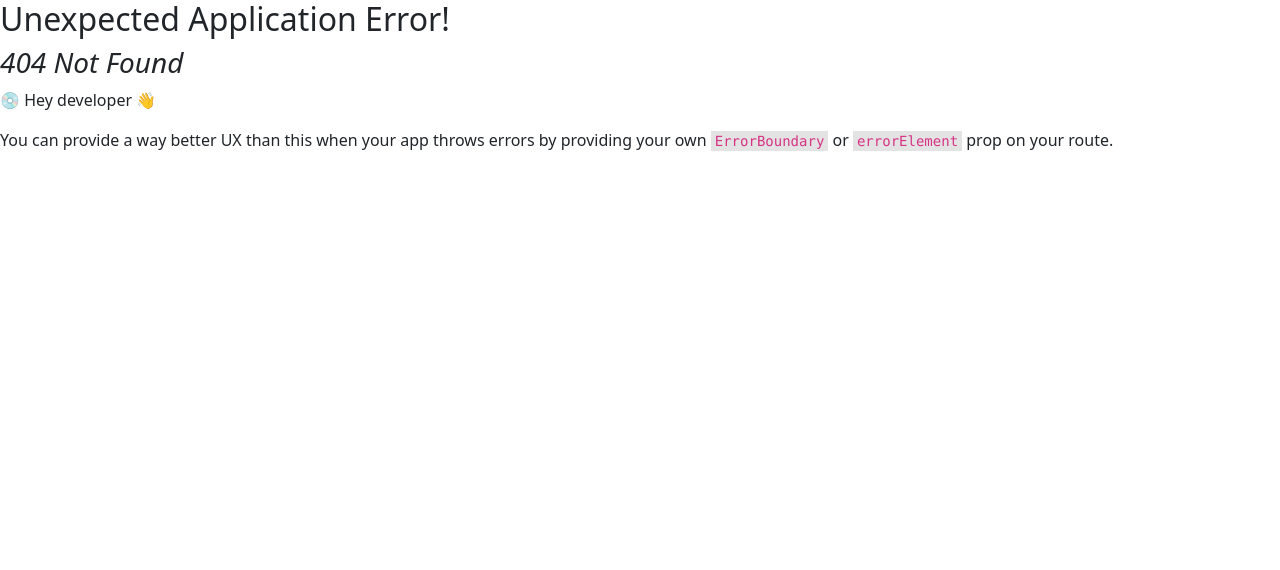
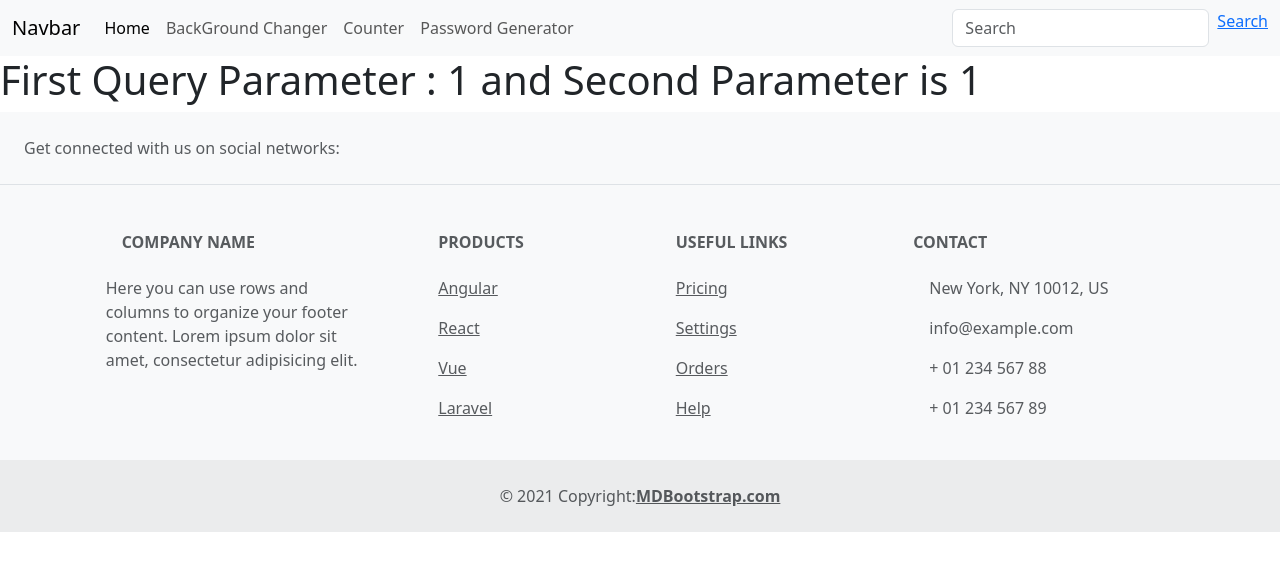
Before and after one commit to rishitkundariya/Learning_React_Js, a React (Create React App) app in the folder react_js_demo/: page /search/1/1 in a window 1280 px wide. Before the commit this address had no page. Shown: the top 570 px of the page. Built offline with nearby package versions, Linux system fonts and the light colour scheme.

Commit message:
Passing Route parameter using react router dom.

```diff
--- a/react_js_demo/src/components/Navbar/Navbar.jsx
+++ b/react_js_demo/src/components/Navbar/Navbar.jsx
@@ -1,5 +1,5 @@
 import React from "react";
-import { Link } from "react-router-dom";
+import { Link, NavLink } from "react-router-dom";
 
 export default function Navbar() {
   return (
@@ -48,9 +48,13 @@ export default function Navbar() {
                 placeholder="Search"
                 aria-label="Search"
               />
-              <button class="btn btn-outline-success" type="submit">
+              <NavLink
+                class="btn btn-outline-success"
+                to="search/Rishit"
+                type="submit"
+              >
                 Search
-              </button>
+              </NavLink>
             </form>
           </div>
         </div>
--- /dev/null
+++ b/react_js_demo/src/components/Search/Search.jsx
@@ -0,0 +1,18 @@
+import React from "react";
+
+import { useParams } from "react-router-dom";
+
+export default function Search() {
+  const searchparam = useParams().searchparam;
+  const secondParam = useParams().secondParam;
+  return (
+    <>
+      <div>
+        <h1>
+          First Query Parameter : {searchparam} and Second Parameter is{" "}
+          {secondParam}{" "}
+        </h1>
+      </div>
+    </>
+  );
+}
--- a/react_js_demo/src/index.js
+++ b/react_js_demo/src/index.js
@@ -20,6 +20,7 @@ import {
   createRoutesFromElements,
 } from "react-router-dom";
 import Layout from "./components/Layout/Layout";
+import Search from "./components/Search/Search";
 const root = ReactDOM.createRoot(document.getElementById("root"));
 const router = createBrowserRouter(
   createRoutesFromElements(
@@ -28,6 +29,10 @@ const router = createBrowserRouter(
       <Route path="bgchanger" element={<BackGroundChanger />}></Route>
       <Route path="counter" element={<Counter></Counter>}></Route>
       <Route path="password" element={<PasswordGenerator />}></Route>
+      <Route
+        path="search/:searchparam/:secondParam"
+        element={<Search />}
+      ></Route>
     </Route>
   )
 );
```
